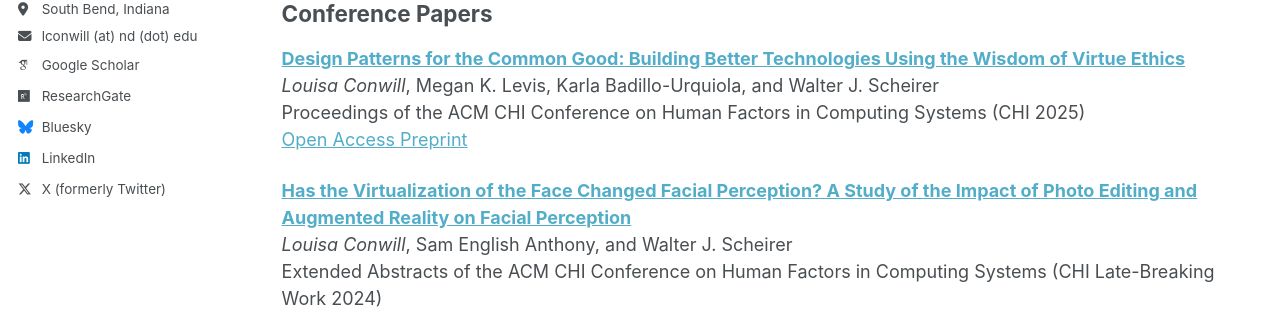
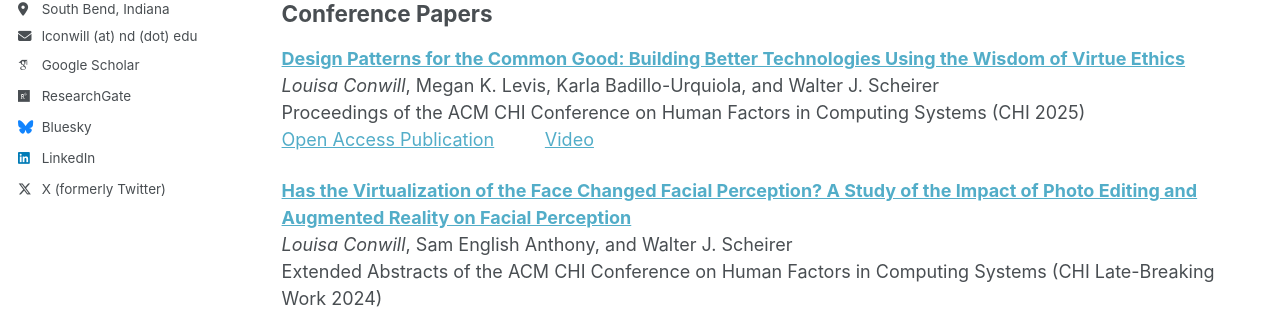
Before and after one commit to louisaconwill/louisaconwill.github.io, a Jekyll site: the page built from _pages/publications.md, in a window 1280 px wide and 1209 px high. Shown: the part 350-666 px from the top of the window. Built offline with Jekyll 4.4.1, drawn with Linux system fonts in a browser that asks for light colours; some web fonts are replaced.

Commit message:
CHI25 updates

```diff
--- a/_pages/publications.md
+++ b/_pages/publications.md
@@ -15,10 +15,10 @@ author_profile: true
 Liturgical Press<br/>
 
 ## Conference Papers ##
-[**Design Patterns for the Common Good: Building Better Technologies Using the Wisdom of Virtue Ethics**](https://arxiv.org/pdf/2501.10288)<br/>
+[**Design Patterns for the Common Good: Building Better Technologies Using the Wisdom of Virtue Ethics**](https://dl.acm.org/doi/10.1145/3706598.3713546)<br/>
 *Louisa Conwill*, Megan K. Levis, Karla Badillo-Urquiola, and Walter J. Scheirer<br/>
 Proceedings of the ACM CHI Conference on Human Factors in Computing Systems (CHI 2025)<br/>
-[Open Access Preprint](https://arxiv.org/pdf/2501.10288)
+[Open Access Publication](https://dl.acm.org/doi/pdf/10.1145/3706598.3713546)&nbsp; &nbsp; &nbsp; &nbsp; &nbsp; [Video](https://www.youtube.com/watch?v=tnZ_rS8iZvc)
 
 [**Has the Virtualization of the Face Changed Facial Perception? A Study of the Impact of Photo Editing and Augmented Reality on Facial Perception**](https://dl.acm.org/doi/abs/10.1145/3613905.3650989)<br/>
 *Louisa Conwill*, Sam English Anthony, and Walter J. Scheirer<br/>
```
Also changed, not shown: _pages/about.md (+1 -1 lines), 1 other file.
